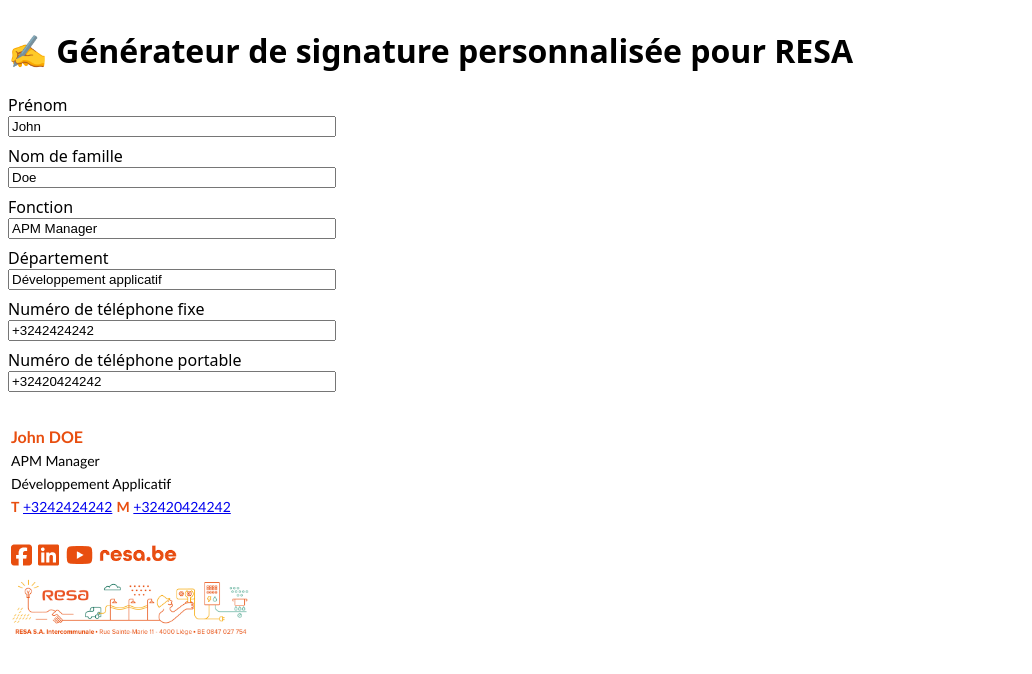
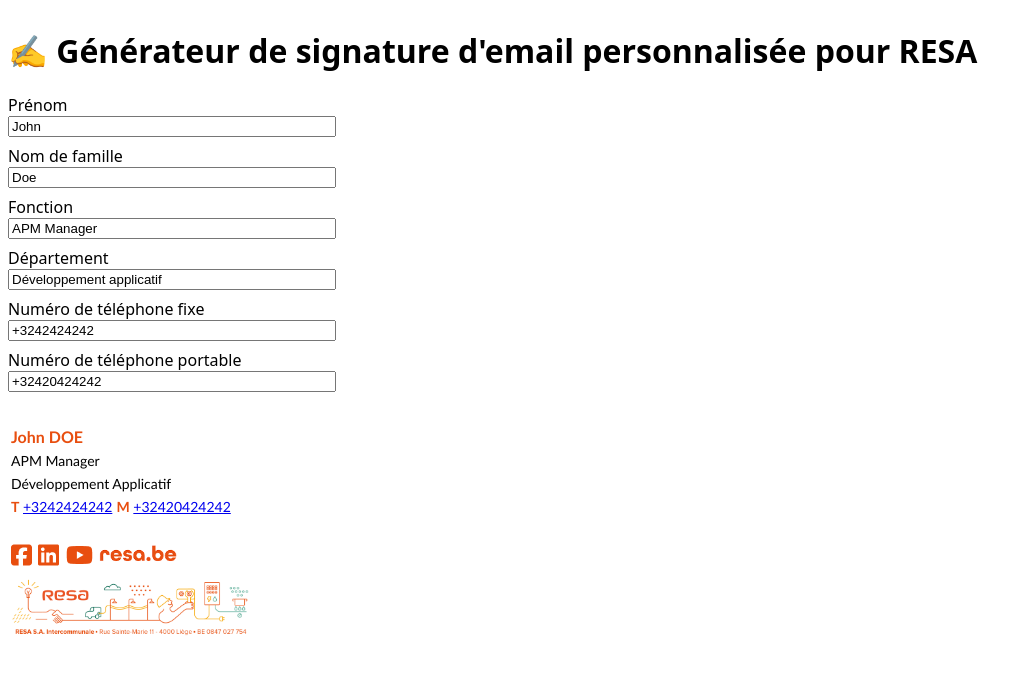
Before and after one commit to john-does-it/email-signature-generator, a SvelteKit app in the folder my-app/: page / in a window 1280 px wide. Shown: the top 674 px of the page, without its empty margins (0-1032 px from the left). Built offline with nearby package versions, Linux system fonts and the light colour scheme.

Commit message:
Update +page.svelte

```diff
--- a/my-app/src/routes/+page.svelte
+++ b/my-app/src/routes/+page.svelte
@@ -15,7 +15,7 @@
 
 <wrapper>
   <h1>
-    ✍️ Générateur de signature personnalisée pour RESA
+    ✍️ Générateur de signature d'email personnalisée pour RESA
   </h1>
   <form>
     <label for="first-name">
```
